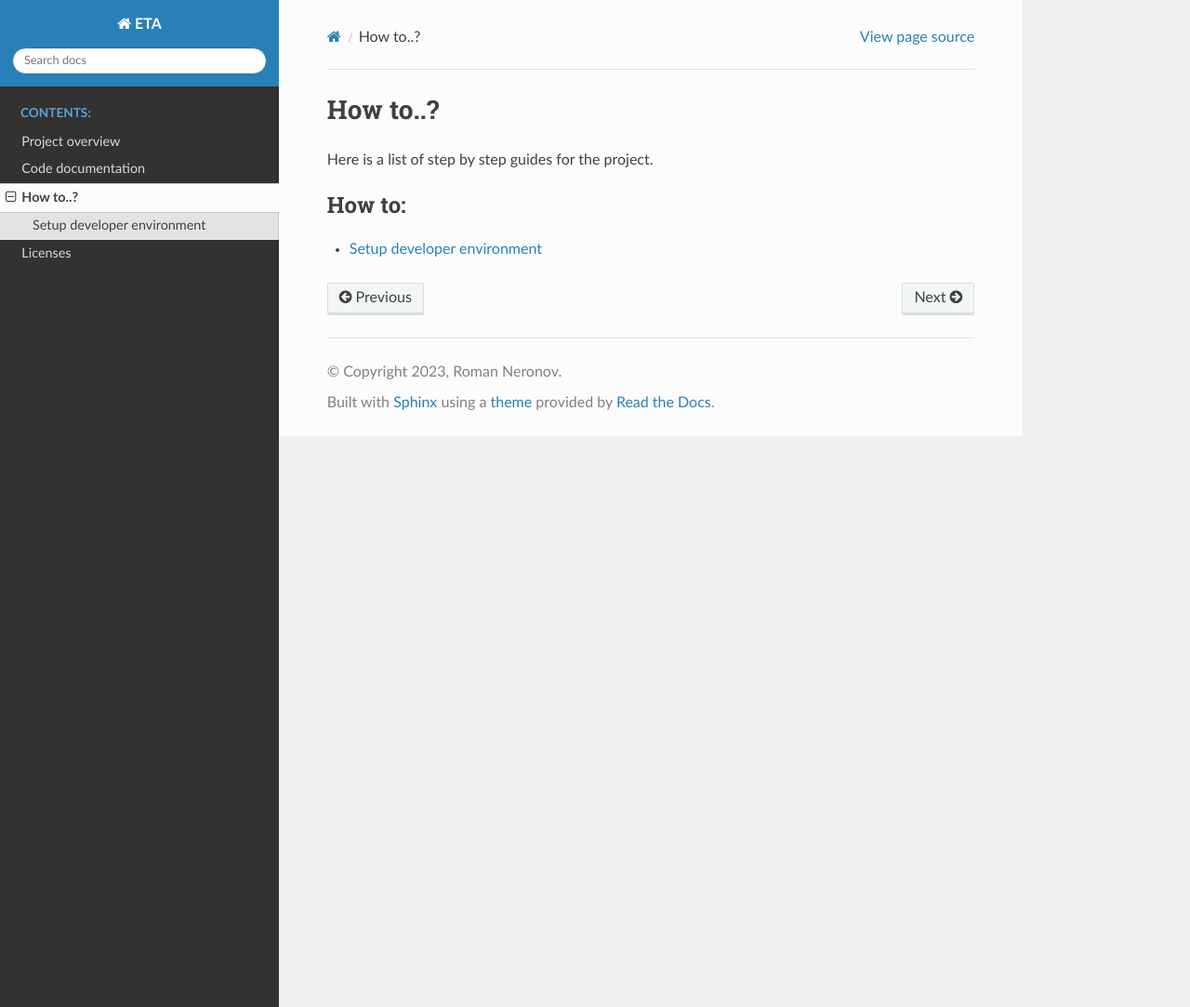
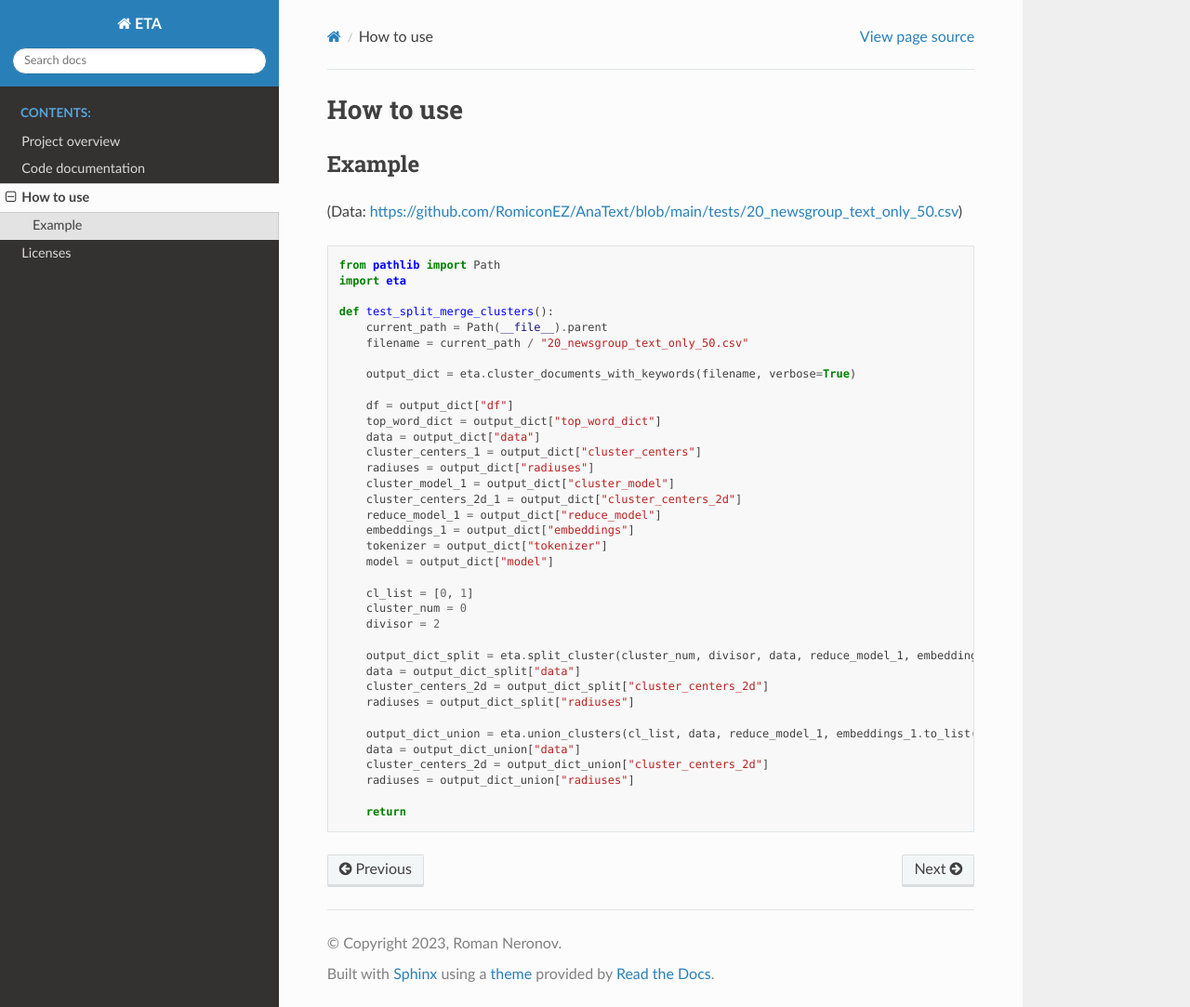
Before and after one commit to RomiconEZ/AnaText, a Sphinx documentation site: the page built from docs/howtos.rst, in a window 1280 px wide and 1083 px high. Shown: the whole window at 93% size. Built offline with Sphinx 7.4.7 and the Read the Docs theme 2.0.0, drawn with Linux system fonts in a browser that asks for light colours.

Commit message:
Update documentation and readme

```diff
--- a/docs/api/eta.rst
+++ b/docs/api/eta.rst
@@ -1,8 +1,5 @@
-eta code documentation
+AnaText code documentation
 ==============================================================
-
-Submodules
-----------
 
 ETA module
 ----------------------------------------------------
--- a/docs/api/modules.rst
+++ b/docs/api/modules.rst
@@ -1,5 +1,3 @@
-eta modules
-========================================================
 
 .. toctree::
    :maxdepth: 4
--- a/docs/howtos.rst
+++ b/docs/howtos.rst
@@ -1,10 +1,45 @@
-How to..?
+How to use
 ============
 
-Here is a list of step by step guides for the project.
+Example
+++++++++++++
+(Data: https://github.com/RomiconEZ/AnaText/blob/main/tests/20_newsgroup_text_only_50.csv)
 
-.. toctree::
-   :maxdepth: 1
-   :caption: How to:
+.. code:: python
 
-   howtos/setup_dev_env
+    from pathlib import Path
+    import eta
+
+    def test_split_merge_clusters():
+        current_path = Path(__file__).parent
+        filename = current_path / "20_newsgroup_text_only_50.csv"
+
+        output_dict = eta.cluster_documents_with_keywords(filename, verbose=True)
+
+        df = output_dict["df"]
+        top_word_dict = output_dict["top_word_dict"]
+        data = output_dict["data"]
+        cluster_centers_1 = output_dict["cluster_centers"]
+        radiuses = output_dict["radiuses"]
+        cluster_model_1 = output_dict["cluster_model"]
+        cluster_centers_2d_1 = output_dict["cluster_centers_2d"]
+        reduce_model_1 = output_dict["reduce_model"]
+        embeddings_1 = output_dict["embeddings"]
+        tokenizer = output_dict["tokenizer"]
+        model = output_dict["model"]
+
+        cl_list = [0, 1]
+        cluster_num = 0
+        divisor = 2
+
+        output_dict_split = eta.split_cluster(cluster_num, divisor, data, reduce_model_1, embeddings_1.to_list())
+        data = output_dict_split["data"]
+        cluster_centers_2d = output_dict_split["cluster_centers_2d"]
+        radiuses = output_dict_split["radiuses"]
+
+        output_dict_union = eta.union_clusters(cl_list, data, reduce_model_1, embeddings_1.to_list())
+        data = output_dict_union["data"]
+        cluster_centers_2d = output_dict_union["cluster_centers_2d"]
+        radiuses = output_dict_union["radiuses"]
+
+        return
--- a/docs/index.rst
+++ b/docs/index.rst
@@ -2,10 +2,10 @@
    You can adapt this file completely to your preferences, but it should at least
    contain the root `toctree` directive.
 
-roman - ETA
+AnaText
 ====================================================================================================================
 
-Documentation for `eta` python package.
+Documentation for `AnaText` python package.
 
 
 .. toctree::
```
Also changed, not shown: README.md (+73 -3 lines), docs/code_documentation.md (+4 -8 lines), docs/project_overview.md (+22 -9 lines), 5 other files.
